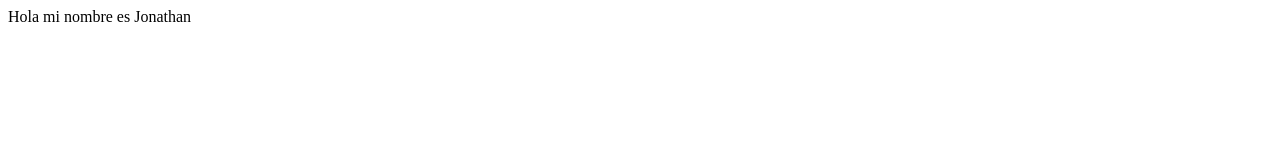
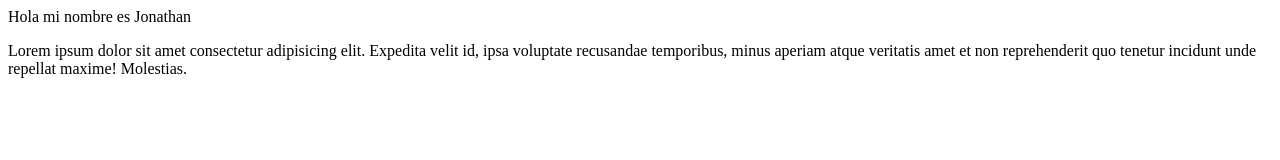
Before and after one commit to jonamejia/sample-repo, a plain HTML site: page index.html in a window 1280 px wide. Drawn offline with Linux system fonts and the light colour scheme.

Commit message:
Agregando un commit

```diff
--- a/index.html
+++ b/index.html
@@ -5,5 +5,6 @@
 </head>
 <body>
     <div>Hola mi nombre es Jonathan</div>
+    <p>Lorem ipsum dolor sit amet consectetur adipisicing elit. Expedita velit id, ipsa voluptate recusandae temporibus, minus aperiam atque veritatis amet et non reprehenderit quo tenetur incidunt unde repellat maxime! Molestias.</p>
 </body>
 </html>
```
